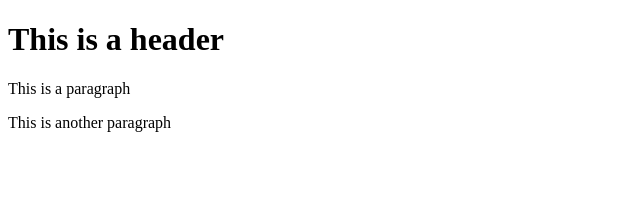
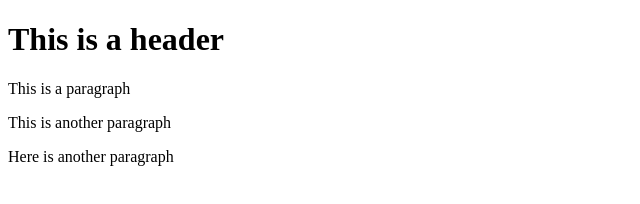
Before and after one commit to bmaks74/git-test, a website: page index.html in a window 1280 px wide. Shown: the whole page, without its empty margins (0-640 px from the left). Drawn offline with Linux system fonts and the light colour scheme.

Commit message:
Using NPM

```diff
--- a/index.html
+++ b/index.html
@@ -2,9 +2,8 @@
 <html>
     <body>
         <h1>This is a header</h1>
-        <p>
-            This is a paragraph
-        </p>
+        <p>This is a paragraph</p>
         <p>This is another paragraph</p>
+        <p>Here is another paragraph</p>
     </body>
 </html>
```
Also changed, not shown: package.json (added, +16 -0 lines), 2 other files.
